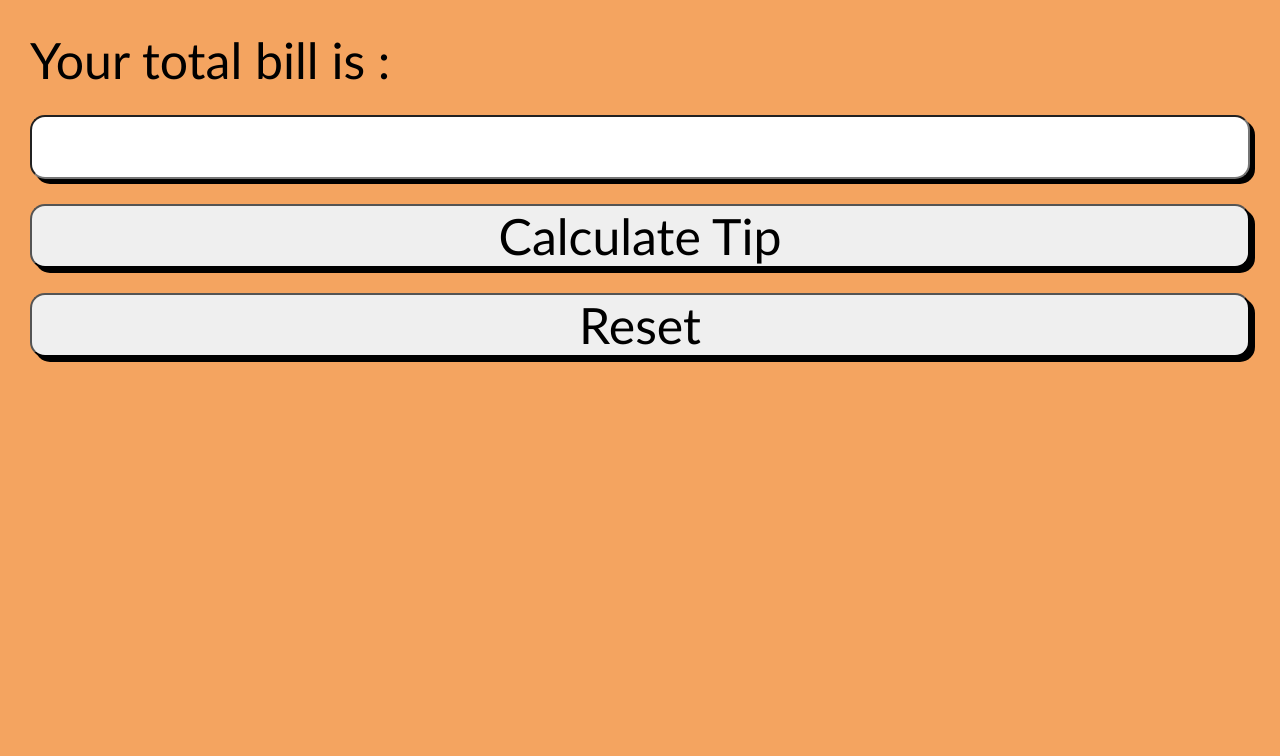
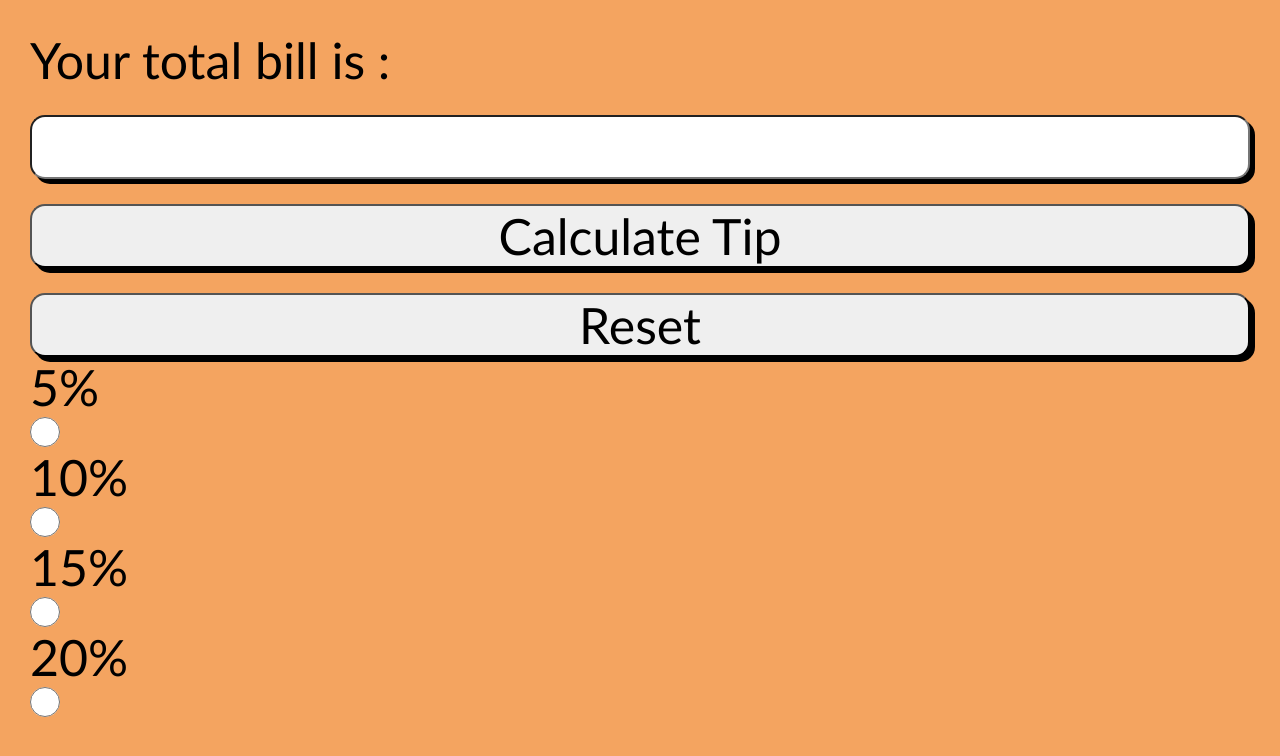
Before and after one commit to manjinder-singh-johal/tip-calculator, a plain HTML site: page index.html in a window 1280 px wide. Drawn offline with Linux system fonts and the light colour scheme.

Commit message:
added radio buttons

```diff
--- a/index.html
+++ b/index.html
@@ -13,6 +13,19 @@
 
         <button onclick="calculateTip()" id="calculateTip">Calculate Tip</button>
         <button onclick="reset()" id="reset">Reset</button>
+
+        <label for="five">5%</label>
+        <input type="radio" id="five" name="tipvalue" value="5" />
+
+        <label for="ten">10%</label>
+        <input type="radio" id="ten" name="tipvalue" value="10" />
+
+        <label for="fifteen">15%</label>
+        <input type="radio" id="fifteen" name="tipvalue" value="15" />
+
+        <label for="twenty">20%</label>
+        <input type="radio" id="twenty" name="tipvalue" value="20" />
+
         <div id="output"></div>
 
     </div>
--- a/styles.css
+++ b/styles.css
@@ -33,3 +33,8 @@ button {
     border-radius: 15px;
     box-shadow: 5px 5px;
 }
+
+input[type="radio"] {
+    height: 30px;
+    width: 30px;
+}
```
